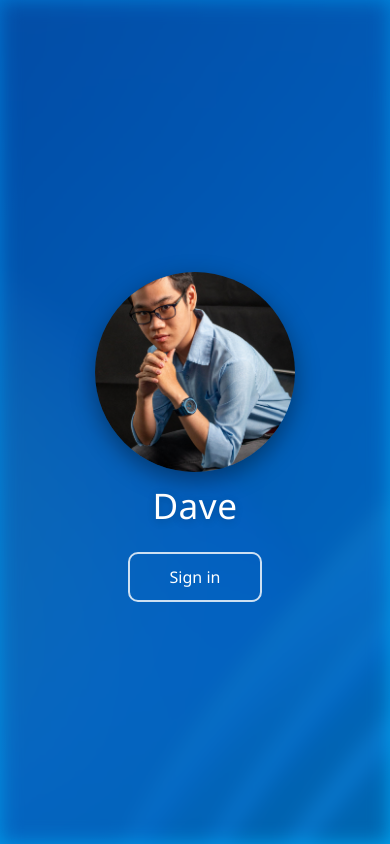
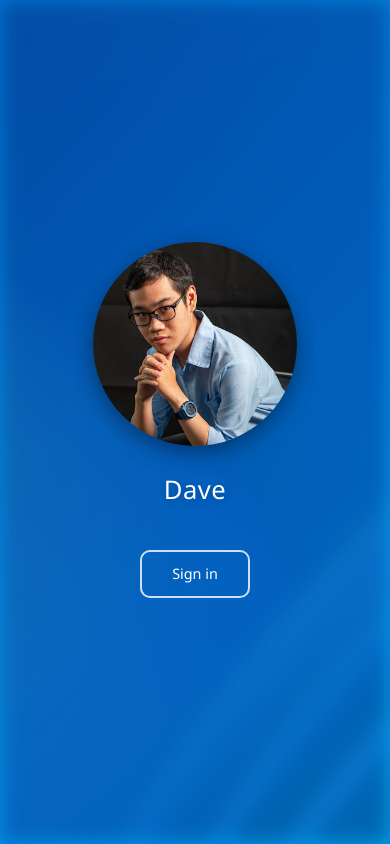
Before and after one commit to lephucdatl6/portfolio-os, a React (Vite) app: page / in a window 390 px wide. Built offline with nearby package versions, Linux system fonts and the light colour scheme.

Commit message:
Enhance LoginScreen styles for mobile

```diff
--- a/package.json
+++ b/package.json
@@ -5,6 +5,7 @@
   "type": "module",
   "scripts": {
     "dev": "vite",
+    "dev:all": "vite --host",
     "build": "vite build",
     "lint": "eslint .",
     "preview": "vite preview"
--- a/src/components/LoginScreen.css
+++ b/src/components/LoginScreen.css
@@ -231,18 +231,54 @@
   }
 }
 
-/* Responsive design */
+/* Mobile & Tablet Styles */
 @media (max-width: 768px) {
-  .windows-text {
-    font-size: 2rem;
+  .login-container {
+    overflow: hidden;
+    height: 100vh;
+    position: fixed;
   }
 
-  .loading-container {
-    width: 250px;
+  .login-content {
+    justify-content: flex-start;
+    padding-top: 80px;
+    overflow: hidden;
   }
 
-  .windows-logo svg {
+  .avatar {
+    width: 240px;
+    height: 240px;
+    transform: scale(0.85);
+  }
+
+  .user-name {
+    font-size: 1.6rem;
+    margin: 0 0 20px 0;
+  }
+
+  .action-container {
+    position: relative;
+    top: 0;
+    margin-top: 10px;
+  }
+
+  .loading-wrapper {
     width: 60px;
     height: 60px;
   }
+
+  .loader .dot {
+    height: 3px;
+    width: 3px;
+    top: 22px;
+  }
+
+  .welcome-text {
+    font-size: 1.1rem;
+  }
+
+  .sign-in-button {
+    padding: 10px 30px;
+    font-size: 0.9rem;
+  }
 }
```
Also changed, not shown: public/assets/avatar.jpg.
